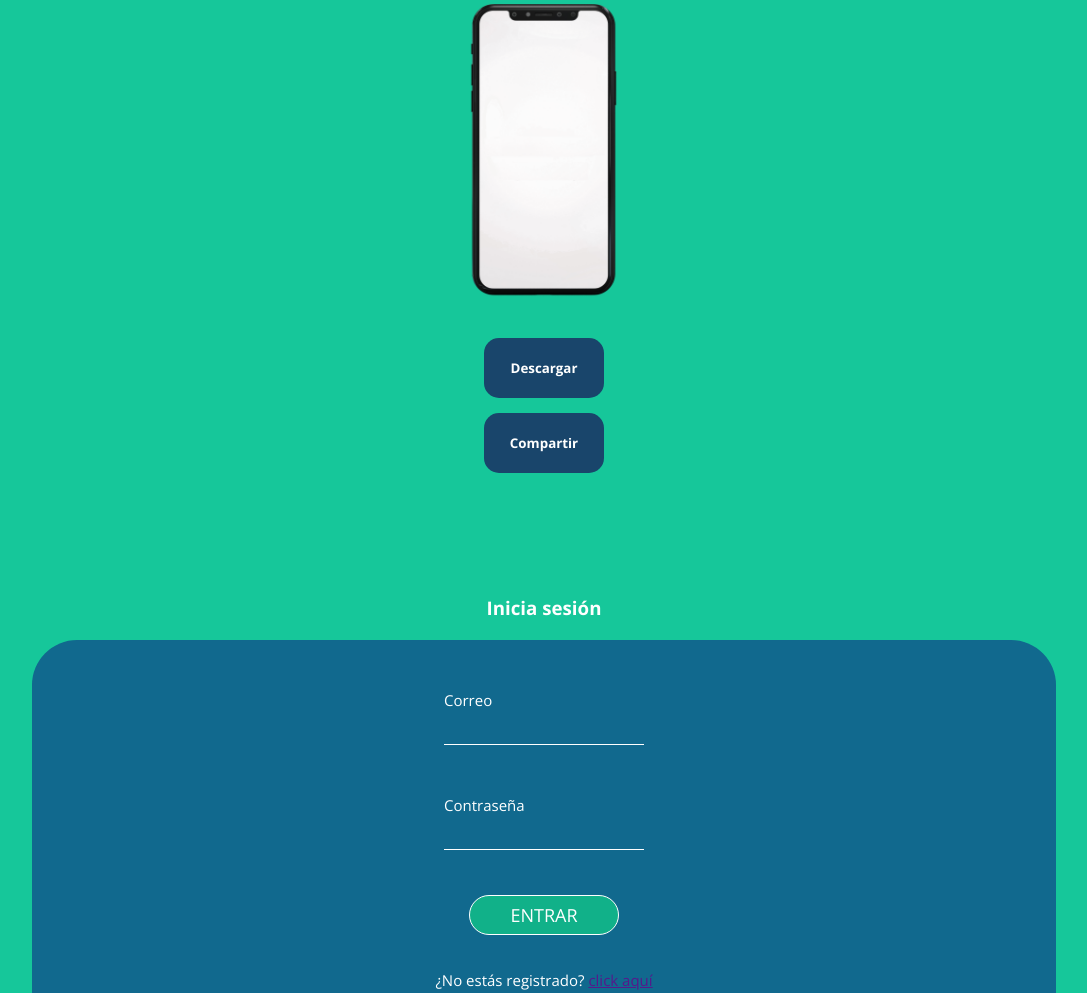
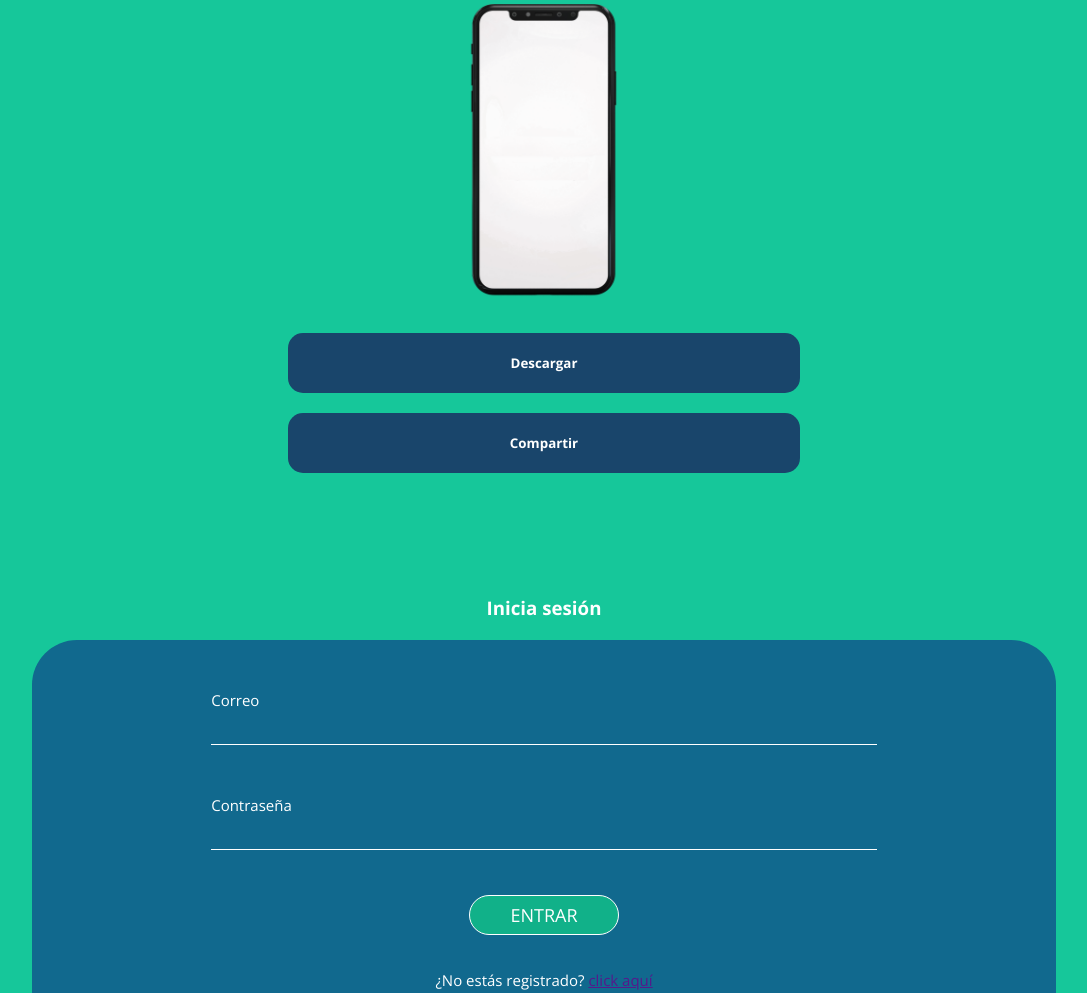
Before and after one commit to Totem-Incinerator/conectarteWeb, a plain HTML site: page index.html in a window 1280 px wide. Shown: the part 271-1264 px from the top of the page, without its empty margins (96-1183 px from the left). Drawn offline with nearby package versions, Linux system fonts and the light colour scheme.

Commit message:
Porcentajes corregidos

```diff
--- a/estilos2.css
+++ b/estilos2.css
@@ -96,12 +96,14 @@ body{
     display: flex;
     margin: 0px auto;
     flex-direction: column;
+    width: 100%;
+    /* border: 1px solid lime; */
 }
 
 .boton{
-    width: 120px;
+    width: 40%;
     height: 60px;
-    margin-top: 15px;
+    margin: 10px auto;
 	background-color: #19456b;
 	color: #fff;
 	font-weight: bolder;
@@ -156,11 +158,12 @@ body{
     display: flex;
     flex-direction: column;
     margin: 50px auto;
+    width: 100%;
 }
 
 .form__label{
     /* border: 1px solid red; */
-    width: 200px;
+    width: 65%;
     margin: 0px auto;
     font-size: 15px;
     margin-bottom: 5px;
@@ -169,7 +172,7 @@ body{
 
 .form__input{
     border: 1px solid hidden;
-    width: 200px;
+    width: 65%;
     height: 30px;
     margin: 0px auto;
     padding-left: 10px;
@@ -179,6 +182,8 @@ body{
     border: none;
     outline: none;
     border-bottom: 1px solid #fff;
+    /* border: 1px solid lime; */
+
 }
 
 .form__input:focus{
@@ -357,6 +362,7 @@ body{
     margin-bottom: 10px;
     font-weight: 600;
     transition: .2s;
+    width: 100%;
 }
 
 .form__inputC:focus{
@@ -398,7 +404,7 @@ body{
 .footer__container{
     width: 80%;
     /* border: 1px solid lime; */
-    margin: 25px auto;
+    margin: 0px auto;
     padding: 50px 0;
 }
 
--- a/index.html
+++ b/index.html
@@ -133,7 +133,7 @@
 			<div class="comentarios__form--abajo">
 				<label for="" class="form__labelC">Mensaje</label>
 				<textarea name="" class="form__textarea"></textarea>
-				<input type="submit" class="form__enviar" >
+				<input type="submit" class="form__enviar" value="Enviar" >
 			</div>
 		</form>
 	</article>
```
